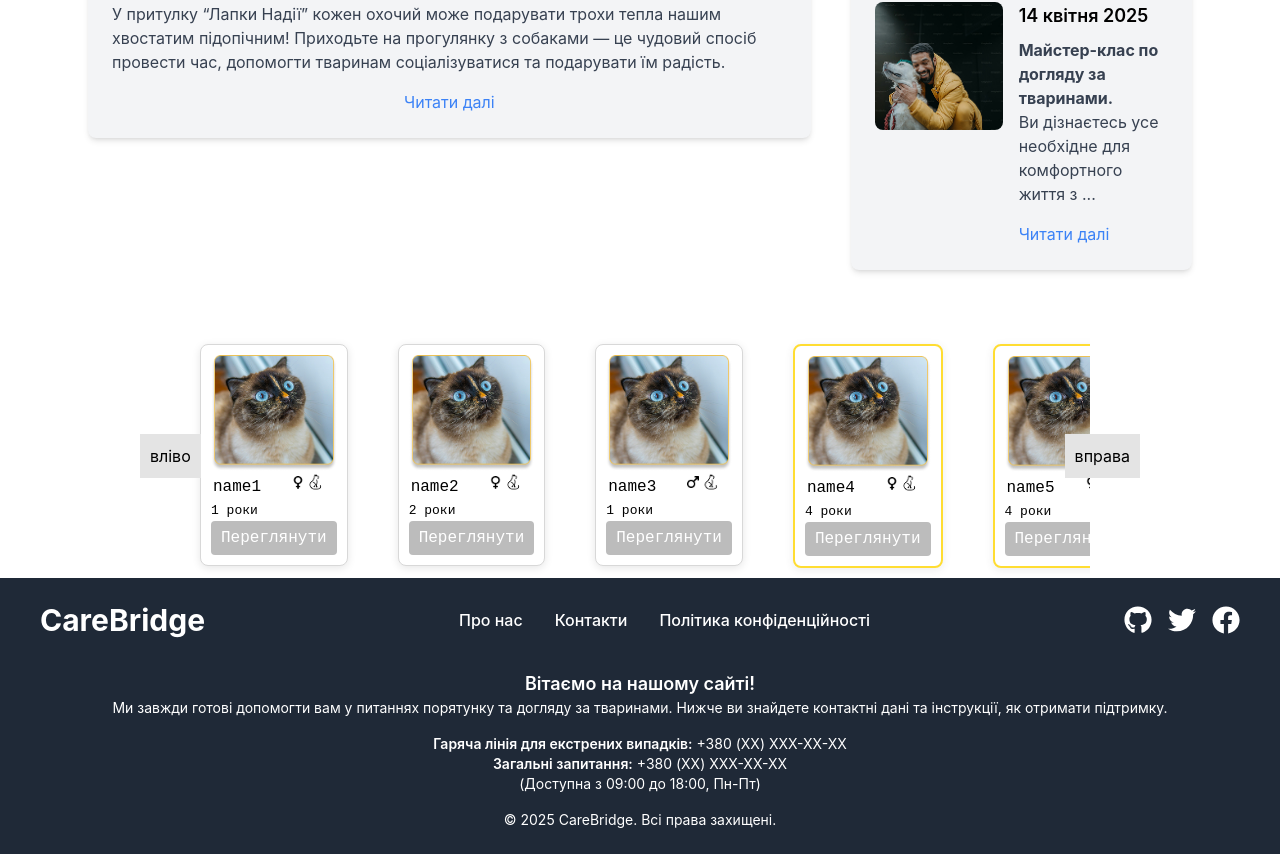
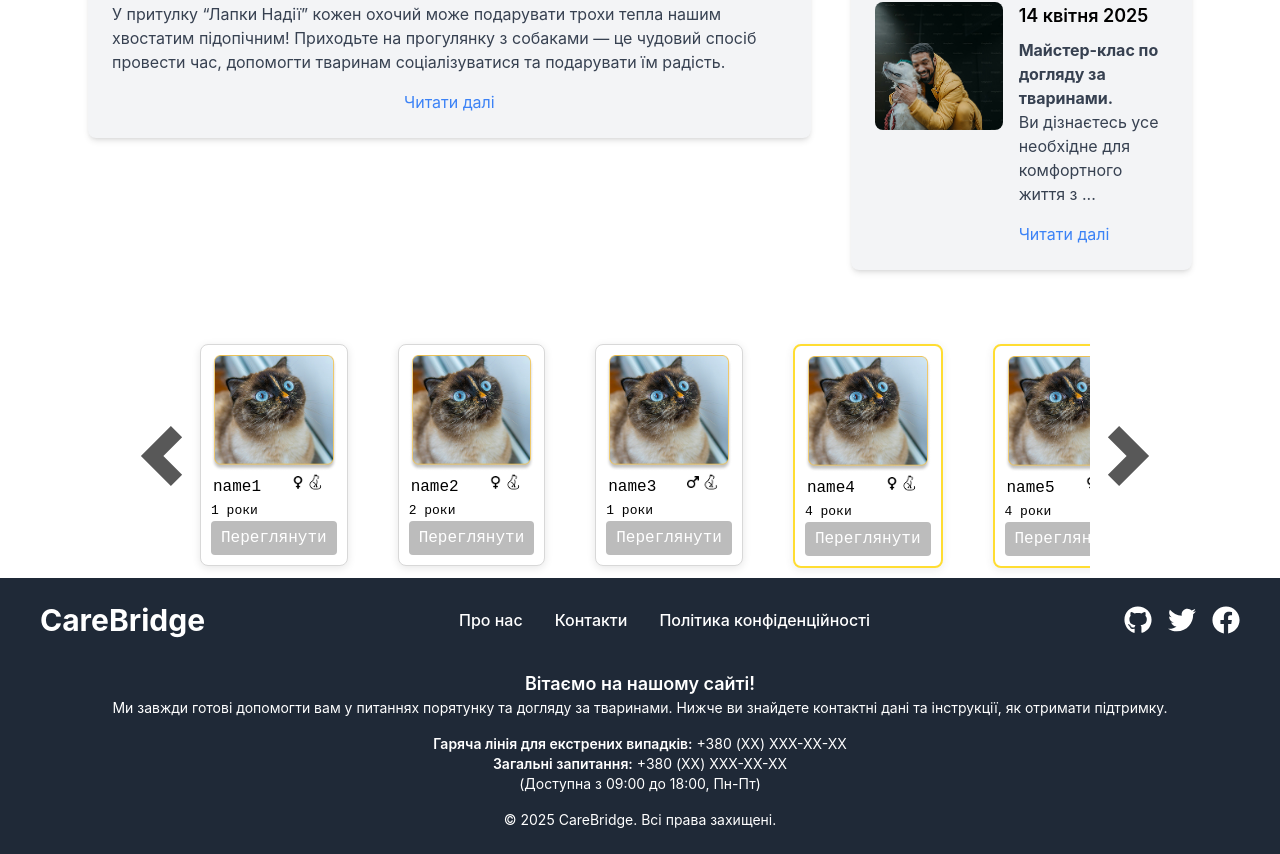
Before and after one commit to Viktoria-Kibit/CareBridge, a React (Create React App) app: page / in a window 1280 px wide. Shown: the part 1694-2548 px from the top of the page. Built offline with nearby package versions, Linux system fonts and the light colour scheme.

Commit message:
changed arrow buttons
replaced text on buttons with images

```diff
--- a/src/components/CardCarousel/CardCarousel.css
+++ b/src/components/CardCarousel/CardCarousel.css
@@ -38,9 +38,11 @@
   }
 
   .nav-button.left {
-    left:-50px;
+    background-color: rgba(240, 248, 255, 0);
+    left:-60px;
   }
 
   .nav-button.right {
-    right: -50px;
+    background-color: rgba(240, 248, 255, 0);
+    right: -70px;
   }
--- a/src/components/CardCarousel/CardCarousel.js
+++ b/src/components/CardCarousel/CardCarousel.js
@@ -1,5 +1,7 @@
 import React, { useState } from 'react';
 import './CardCarousel.css';
+import left_icon from '../../assets/arrow-left.png'
+import right_icon from '../../assets/arrow-right.png'
 
 const CardCarousel = ({ cards }) => {
   const [currentIndex, setCurrentIndex] = useState(0);
@@ -16,7 +18,9 @@ const CardCarousel = ({ cards }) => {
 
   return (
     <div className="carousel-wrapper">
-      <button className="nav-button left" onClick={prevSlide}>вліво</button>
+      <button className="nav-button left" onClick={prevSlide}>
+        <img src={left_icon} alt='Вліво' />
+      </button>
 
       <div className="carousel-container">
       <div
@@ -33,7 +37,9 @@ const CardCarousel = ({ cards }) => {
         ))}
       </div>
       </div>
-      <button className="nav-button right" onClick={nextSlide}>вправа</button>
+      <button className="nav-button right" onClick={nextSlide}>
+        <img src={right_icon} alt='Вправо'></img>
+      </button>
     </div>
   );
 };
```
